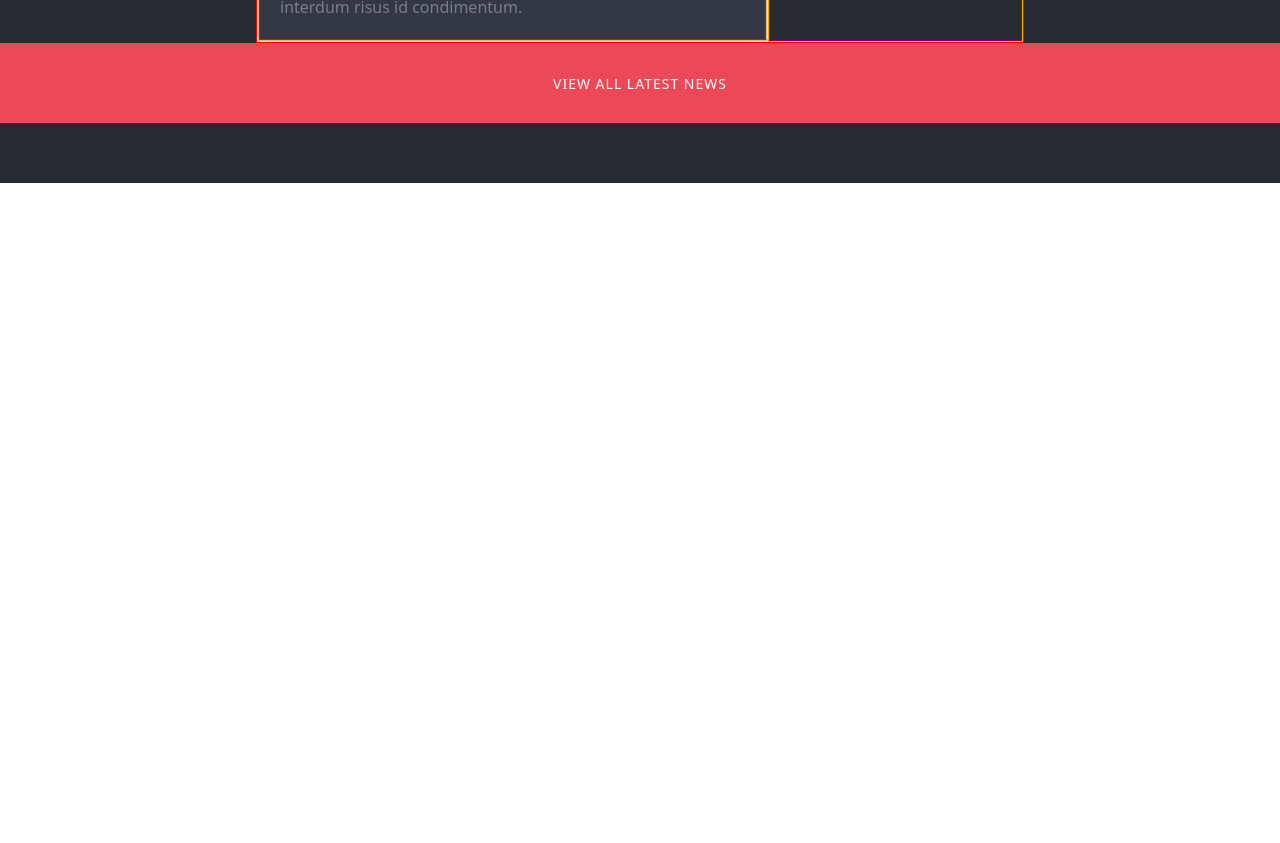
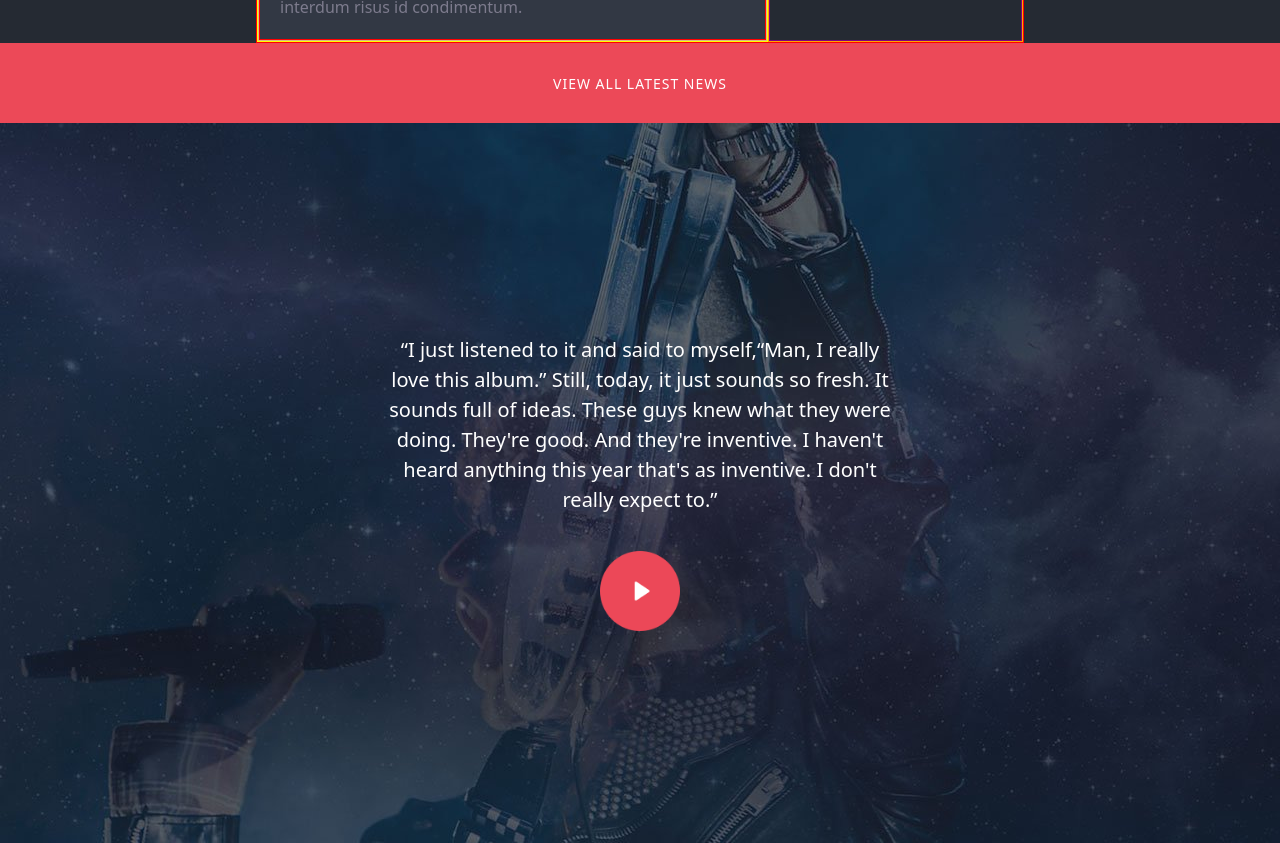
Before and after one commit to JohnQuimson/proj-html-vuejs, a Vue app: page / in a window 1280 px wide. Shown: the part 2680-3523 px from the top of the page. Before the commit the page ends 2863 px from the top, so only its background shows below. Built offline with nearby package versions, Linux system fonts and the light colour scheme.

Commit message:
feat: main section video

```diff
--- a/src/components/AppMain.vue
+++ b/src/components/AppMain.vue
@@ -1,6 +1,7 @@
 <script>
 import SectionMain1 from './SectionMain1.vue';
 import SectionMain2 from './SectionMain2.vue';
+import SectionMain3 from './SectionMain3.vue';
 
 export default {
   name: 'Main',
@@ -12,6 +13,7 @@ export default {
   components: {
     SectionMain1,
     SectionMain2,
+    SectionMain3,
   },
 };
 </script>
@@ -19,6 +21,7 @@ export default {
 <template>
   <SectionMain1 />
   <SectionMain2 />
+  <SectionMain3 />
 </template>
 
 <style lang="scss" scoped></style>
--- a/src/components/SectionMain2.vue
+++ b/src/components/SectionMain2.vue
@@ -188,7 +188,7 @@ export default {
   flex-direction: column;
   align-items: center;
   justify-content: center;
-  padding: 60px 0;
+  padding: 60px 0 0 0;
 
   h2 {
     color: #ffffff;
--- /dev/null
+++ b/src/components/SectionMain3.vue
@@ -0,0 +1,59 @@
+<script>
+export default {
+  name: 'Section Video',
+
+  data() {
+    return {};
+  },
+
+  components: {},
+};
+</script>
+
+<template>
+  <section class="section-video">
+    <p>
+      “I just listened to it and said to myself,“Man, I really love this album.”
+      Still, today, it just sounds so fresh. It sounds full of ideas. These guys
+      knew what they were doing. They're good. And they're inventive. I haven't
+      heard anything this year that's as inventive. I don't really expect to.”
+    </p>
+    <div class="cont-play-btn">
+      <img
+        src="../../public/img/images/band_interview_play_icon.png"
+        alt="play-btn"
+      />
+    </div>
+  </section>
+</template>
+
+<style lang="scss" scoped>
+.section-video {
+  height: 90vh;
+  background-image: url(../../public/img/images/home-testimonial-parallax.jpg);
+  display: flex;
+  flex-direction: column;
+  align-items: center;
+  justify-content: center;
+  gap: 20px;
+
+  p {
+    color: white;
+    width: 40%;
+    text-align: center;
+    line-height: 30px;
+    font-size: 20px;
+  }
+
+  .cont-play-btn {
+    height: 80px;
+    width: 80px;
+
+    img {
+      height: 100%;
+      width: 100%;
+      object-fit: cover;
+    }
+  }
+}
+</style>
```
Also changed, not shown: src/components/SecrtionMain3.vue (deleted, +0 -21 lines).
